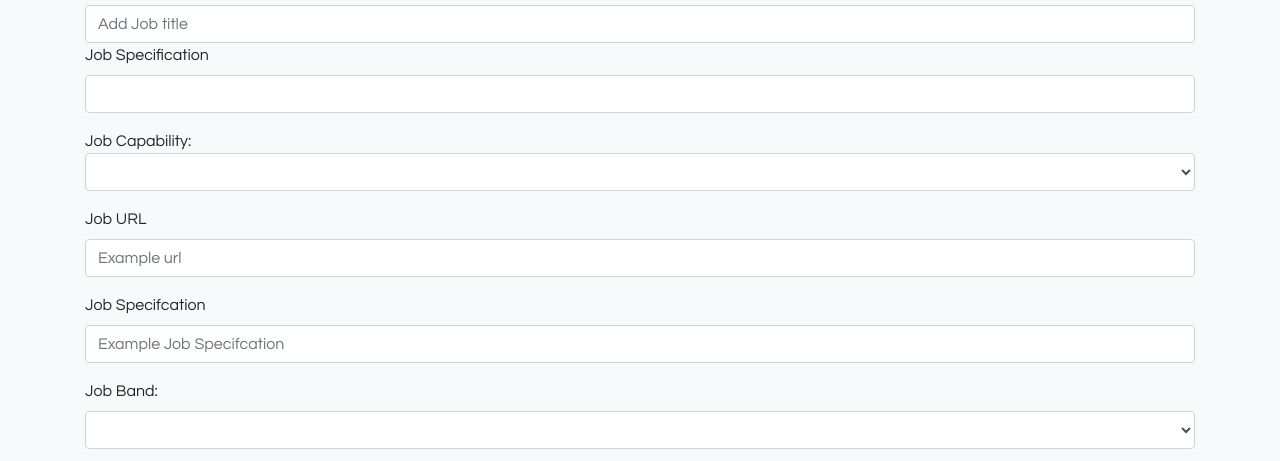
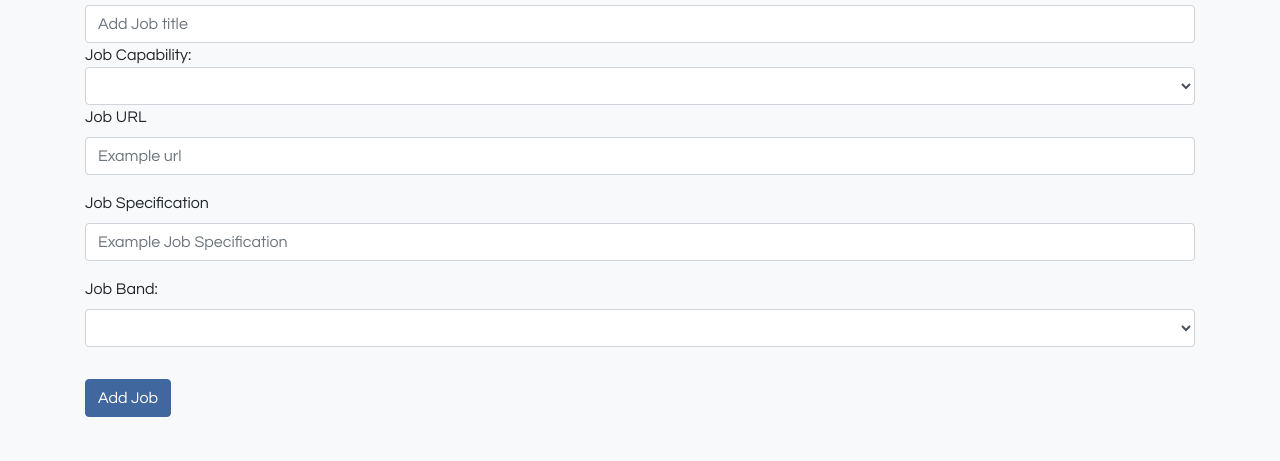
Before and after one commit to cormac-larkin-kainos/Floor_Is_Java_Frontend, a website: page views/add-job.html in a window 1280 px wide. Shown: the part 207-668 px from the top of the page. Drawn offline with nearby package versions, Linux system fonts and the light colour scheme; files that its build step writes are made by us from their sources.

Commit message:
Frontend US012

```diff
--- a/service/CapabilityService.ts
+++ b/service/CapabilityService.ts
@@ -17,6 +17,8 @@ export default class JobService {
       const response = await axios.get(this.URL + 'capabilities');
       const capabilities: Capability[] = response.data;
 
+      console.log('Hi!');
+
       return capabilities;
     } catch(e) {
       console.log(e);
--- a/views/add-job.html
+++ b/views/add-job.html
@@ -16,11 +16,7 @@
                     <label for="title">Job Title</label>
                     <input type="text" id="title" name="title" class="form-control" value="{{ title }}"
                         placeholder="Add Job title" required>
-                <div class="form-group">
-                    <label for="jobSpec">Job Specification</label>
-                    <input type="text" id="jobSpec" name="jobSpec" class="form-control" value="{{ jobSpec }}"required>
-                </div>
-                <div class="form-group">
+                    <div class="capabilityID">
                     Job Capability:
                     <select name="capabilityID" class="form-control">
                         {% for capability in capabilities %}
@@ -34,11 +30,10 @@
                         placeholder="Example url" required>
                 </div>
                 <div class="form-group">
-                    <label for="jobURL">Job Specifcation</label>
+                    <label for="jobURL">Job Specification</label>
                     <input type="text" id="jobSpec" name="jobSpec" class="form-control" value="{{ jobSpec }}"
-                        placeholder="Example Job Specifcation" required>
+                        placeholder="Example Job Specification" required>
                 </div>
-
                 <div class="form-group">
                     <label for="jobBand">Job Band:</label>
                     <select name="jobBandID" class="form-control">
```
Also changed, not shown: app.ts (+2 -7 lines), controller/JobController.ts (+13 -3 lines).
